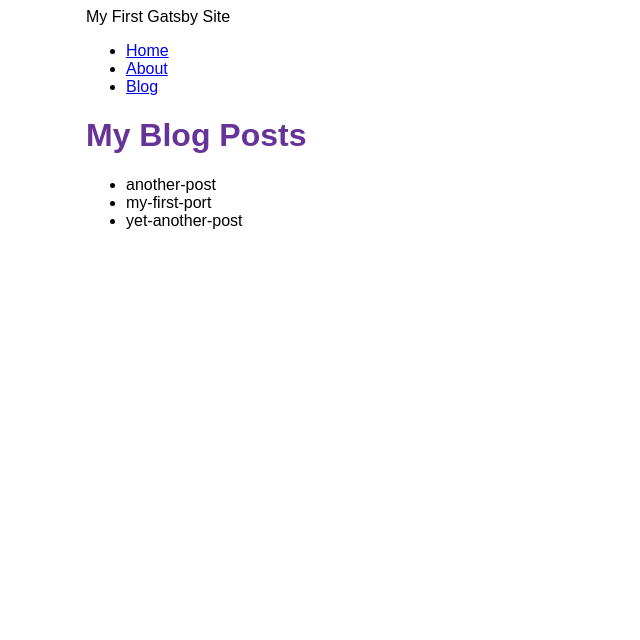
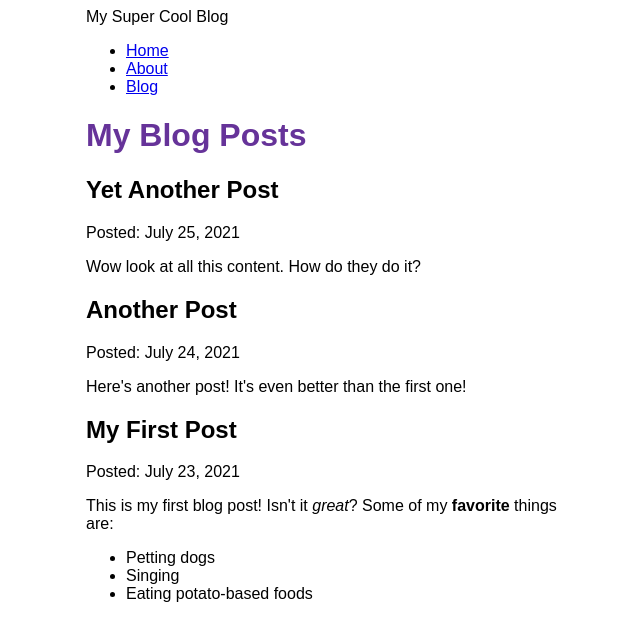
Before and after one commit to nprokopova/my-first-gatsby-site, a Gatsby site: page /blog in a window 1280 px wide. Shown: the whole page, without its empty margins (304-944 px from the left). Built offline with nearby package versions, Linux system fonts and the light colour scheme; Gatsby itself is replaced by a stand-in of ours.

Commit message:
Finished Gatsby Tutorial Part 5

```diff
--- a/blog/another-post.mdx
+++ b/blog/another-post.mdx
@@ -0,0 +1,5 @@
+---
+title: "Another Post"
+date: "2021-07-24"
+---
+Here's another post! It's even better than the first one!
--- /dev/null
+++ b/blog/my-first-post.mdx
@@ -0,0 +1,9 @@
+---
+title: "My First Post"
+date: "2021-07-23"
+---
+This is my first blog post! Isn't it *great*?
+Some of my **favorite** things are:
+* Petting dogs
+* Singing
+* Eating potato-based foods
--- a/blog/yet-another-post.mdx
+++ b/blog/yet-another-post.mdx
@@ -0,0 +1,5 @@
+---
+title: "Yet Another Post"
+date: "2021-07-25"
+---
+Wow look at all this content. How do they do it?
--- a/gatsby-config.js
+++ b/gatsby-config.js
@@ -1,16 +1,17 @@
 module.exports = {
   siteMetadata: {
-    title: "My First Gatsby Site",
+    title: "My Super Cool Blog",
   },
   plugins: [
     "gatsby-plugin-image",
     "gatsby-plugin-sharp",
     {
-      resolve: "gatsby-source-filesystem",
+      resolve: `gatsby-source-filesystem`,
       options: {
         name: `blog`,
-        path: `${__dirname}/blog`,
-      }
+        path: `${__dirname}/blog/`,
+      },
     },
+    "gatsby-plugin-mdx",
   ],
 };
--- a/package.json
+++ b/package.json
@@ -15,8 +15,11 @@
     "clean": "gatsby clean"
   },
   "dependencies": {
+    "@mdx-js/mdx": "^1.6.22",
+    "@mdx-js/react": "^1.6.22",
     "gatsby": "^4.11.0",
     "gatsby-plugin-image": "^2.11.0",
+    "gatsby-plugin-mdx": "^3.11.1",
     "gatsby-plugin-sharp": "^4.11.0",
     "gatsby-source-filesystem": "^4.11.1",
     "react": "^17.0.1",
--- a/src/pages/blog.js
+++ b/src/pages/blog.js
@@ -1,30 +1,39 @@
 import * as React from 'react'
 import { graphql } from 'gatsby'
+import { MDXRenderer } from 'gatsby-plugin-mdx'
 import Layout from '../components/layout'
 
 const BlogPage = ({ data }) => {
   return (
     <Layout pageTitle="My Blog Posts">
-      <ul>
+
       {
-        data.allFile.nodes.map(node => (
-          <li key={node.name}>
-            {node.name}
-          </li>
+        data.allMdx.nodes.map(node => (
+          <article key={node.id}>
+            <h2>{node.frontmatter.title}</h2>
+            <p>Posted: {node.frontmatter.date}</p>
+            <MDXRenderer>
+              {node.body}
+            </MDXRenderer>
+          </article>
         ))
       }
-      </ul>
+
     </Layout>
   )
 }
 export const query = graphql`
-query {
-    allFile {
+  query {
+    allMdx(sort: {fields: frontmatter___date, order: DESC}) {
       nodes {
-        name
+        frontmatter {
+          date(formatString: "MMMM D, YYYY")
+          title
+        }
+        id
+        body
       }
     }
   }
-
 `
 export default BlogPage
```
Also changed, not shown: blog/my-first-port.mdx (deleted), 1 other file.
